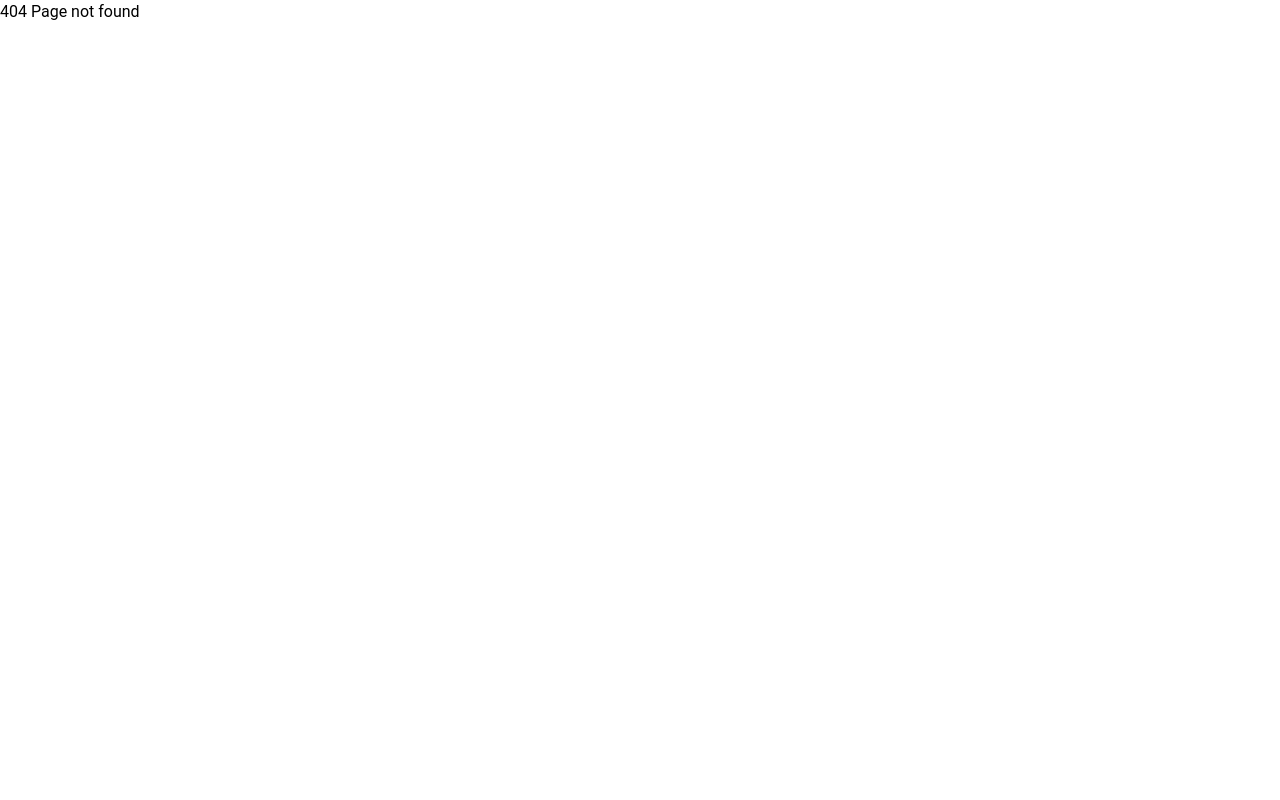
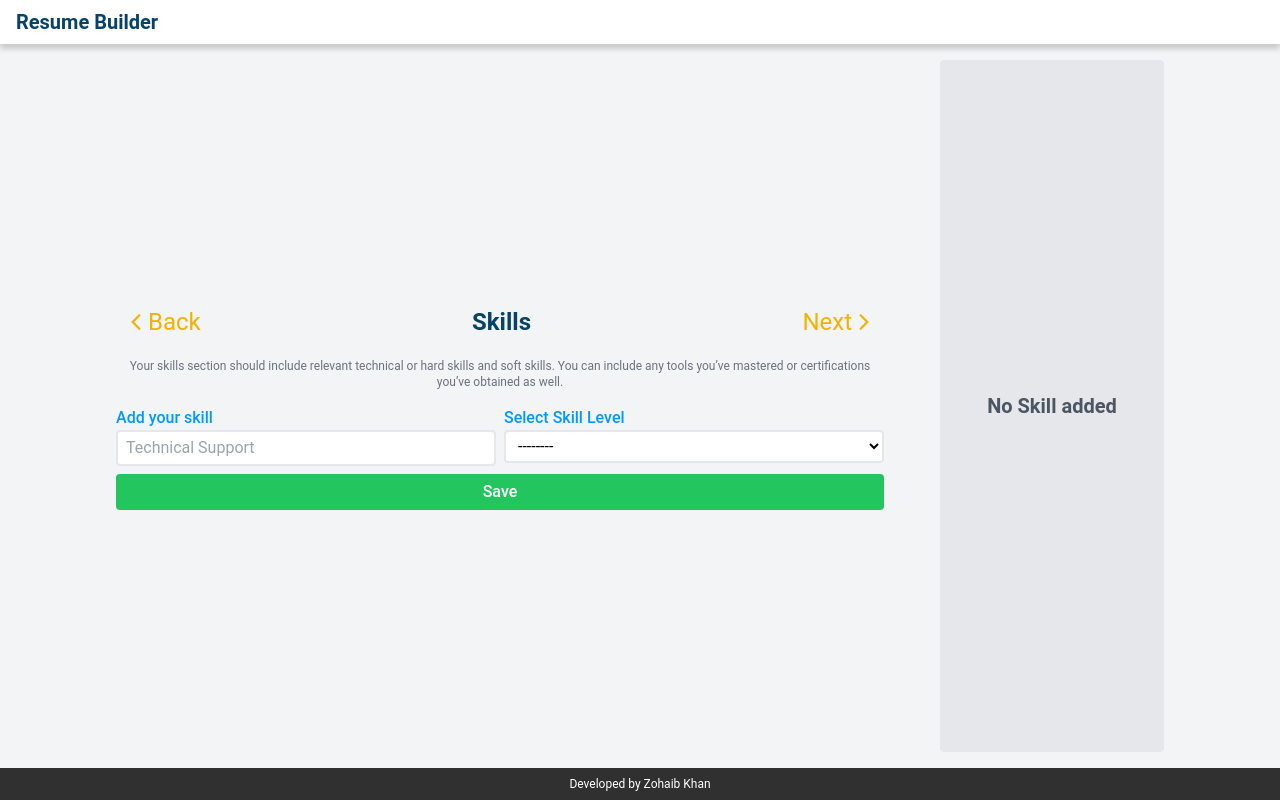
Before and after one commit to napstar-420/resume-builder, a React (Create React App) app: page /edit/skills in a window 1280 px wide. Before the commit this address had no page. Built offline with nearby package versions, Linux system fonts and the light colour scheme; the HTML template or start-up script is replaced by a standard one.

Commit message:
create skills.jsx

```diff
--- a/src/App.js
+++ b/src/App.js
@@ -11,6 +11,7 @@ import Edit from './routes/edit';
 import EditRoot from './routes/editRoot';
 import WorkHistory from "./routes/work_history";
 import Education from "./routes/education";
+import Skills from "./routes/skills";
 function App() {
   const router = createBrowserRouter(
     createRoutesFromElements(
@@ -21,6 +22,7 @@ function App() {
           <Route path="personal_info" element={<PersonalInfo />}/>
           <Route path="work_history" element={<WorkHistory />}/>
           <Route path="education" element={<Education />}/>
+          <Route path="skills" element={<Skills />}/>
         </Route>
       </Route>
     )
--- a/src/index.css
+++ b/src/index.css
@@ -72,6 +72,6 @@
         @apply px-2 py-1 border-2 border-green-500 rounded text-white font-medium bg-green-500;
     }
     .added_info_container {
-        @apply bg-gray-200 p-2 lg:w-48 xl:w-56 rounded lg:ml-10 grid grid-cols-[repeat(auto-fit,_minmax(200px,1fr))]
+        @apply bg-gray-200 p-2 lg:w-56 rounded lg:ml-10 grid grid-cols-[repeat(auto-fit,_minmax(200px,1fr))]
     }
 }
--- /dev/null
+++ b/src/routes/skills.jsx
@@ -0,0 +1,53 @@
+import React from "react";
+import { IoIosArrowBack, IoIosArrowForward } from "react-icons/io";
+import { Link } from "react-router-dom";
+
+export default function Skills() {
+  return (
+    <section className='info_container'>
+      <article className='info_subContainer'>
+        <nav className='container_nav'>
+          <Link className='back_forward_link' to='/edit/education'>
+            <IoIosArrowBack />
+            <span>Back</span>
+          </Link>
+          <h1>Skills</h1>
+          <Link className='back_forward_link' to='/edit/summary'>
+            <span>Next</span>
+            <IoIosArrowForward />
+          </Link>
+        </nav>
+        <main>
+          <p className='description_para'>
+            Your skills section should include relevant technical or hard skills
+            and soft skills. You can include any tools you’ve mastered or
+            certifications you’ve obtained as well.
+          </p>
+          <form className='edit_info_form'>
+            <div>
+              <label htmlFor='skill' className='formLabel'>
+                Add your skill
+              </label>
+              <input type="text" id="skill" name="skill" placeholder="Technical Support" className="form_control" />
+            </div>
+            <div>
+                <label htmlFor="skill_level" className="formLabel">Select Skill Level</label>
+              <select name="skill_level" id="skill_level" className="form_control bg-white">
+                <option value="">--------</option>
+                <option value="beginner">Beginner</option>
+                <option value="intermediate">Intermediate</option>
+                <option value="expert">Expert</option>
+              </select>
+            </div>
+            <button type="submit" className="submit-btn sm:col-start-1 sm:col-end-3">Save</button>
+          </form>
+        </main>
+      </article>
+      <div className='added_info_container'>
+        <p className='text-center text-xl font-semibold text-gray-600 place-self-center'>
+          No Skill added
+        </p>
+      </div>
+    </section>
+  );
+}
```
